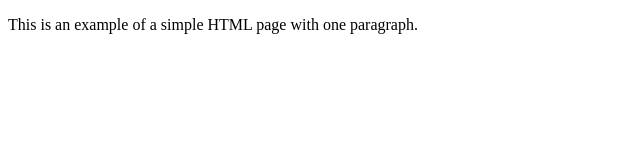
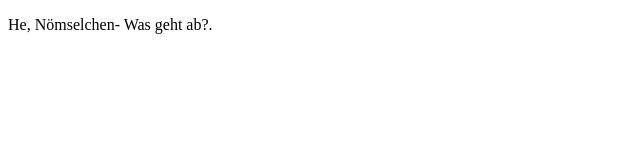
Before and after one commit to faebsche/koelsche-platten, a plain HTML site: page index.html in a window 1280 px wide. Shown: the whole page, without its empty margins (0-640 px from the left). Drawn offline with nearby package versions, Linux system fonts and the light colour scheme.

Commit message:
Update index.html

```diff
--- a/index.html
+++ b/index.html
@@ -12,7 +12,7 @@
 
     </head>
     <body>
-        <p>This is an example of a simple HTML page with one paragraph.</p>
+        <p>He, Nömselchen- Was geht ab?.</p>
     </body>
 
      <div id="map"></div>
```
